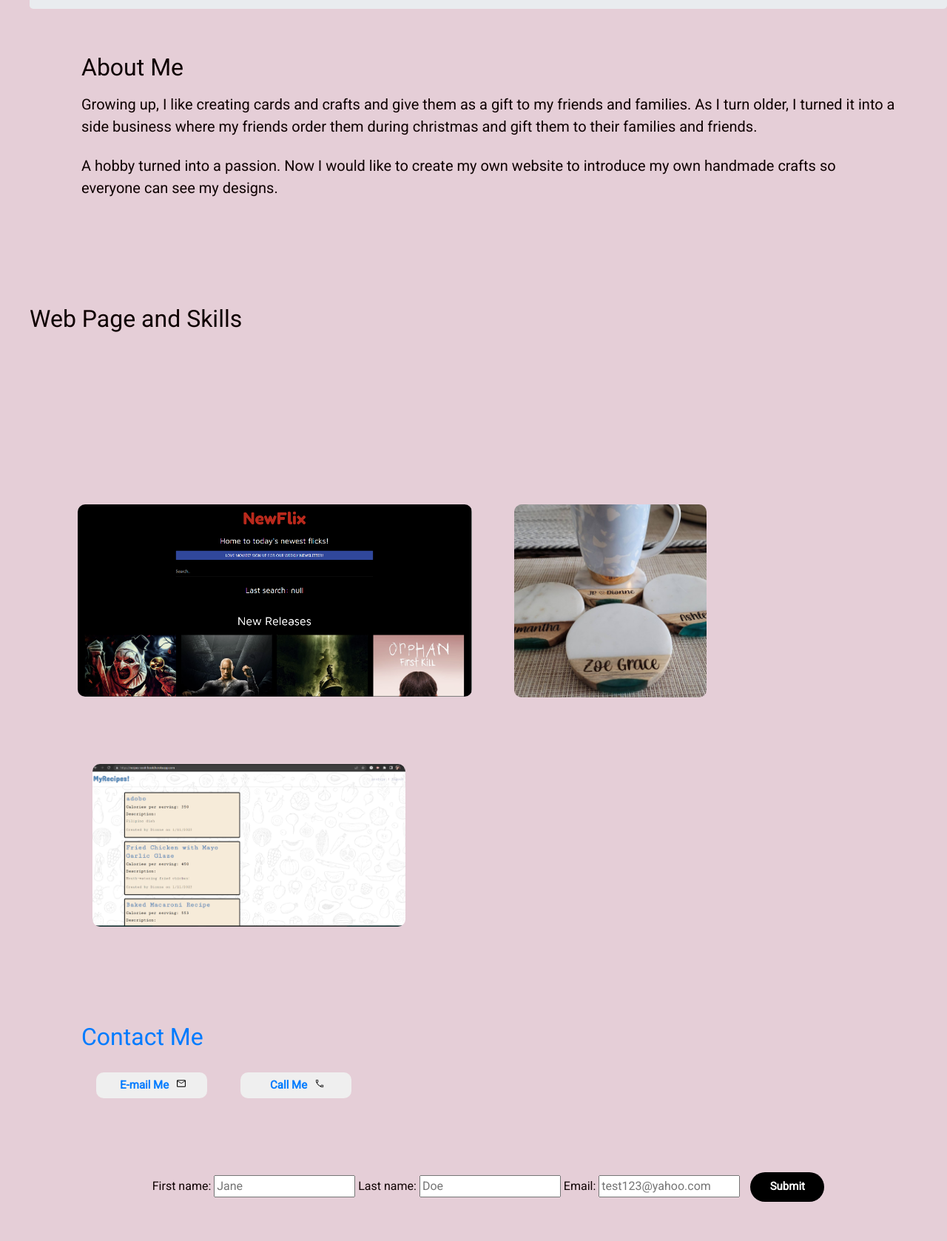
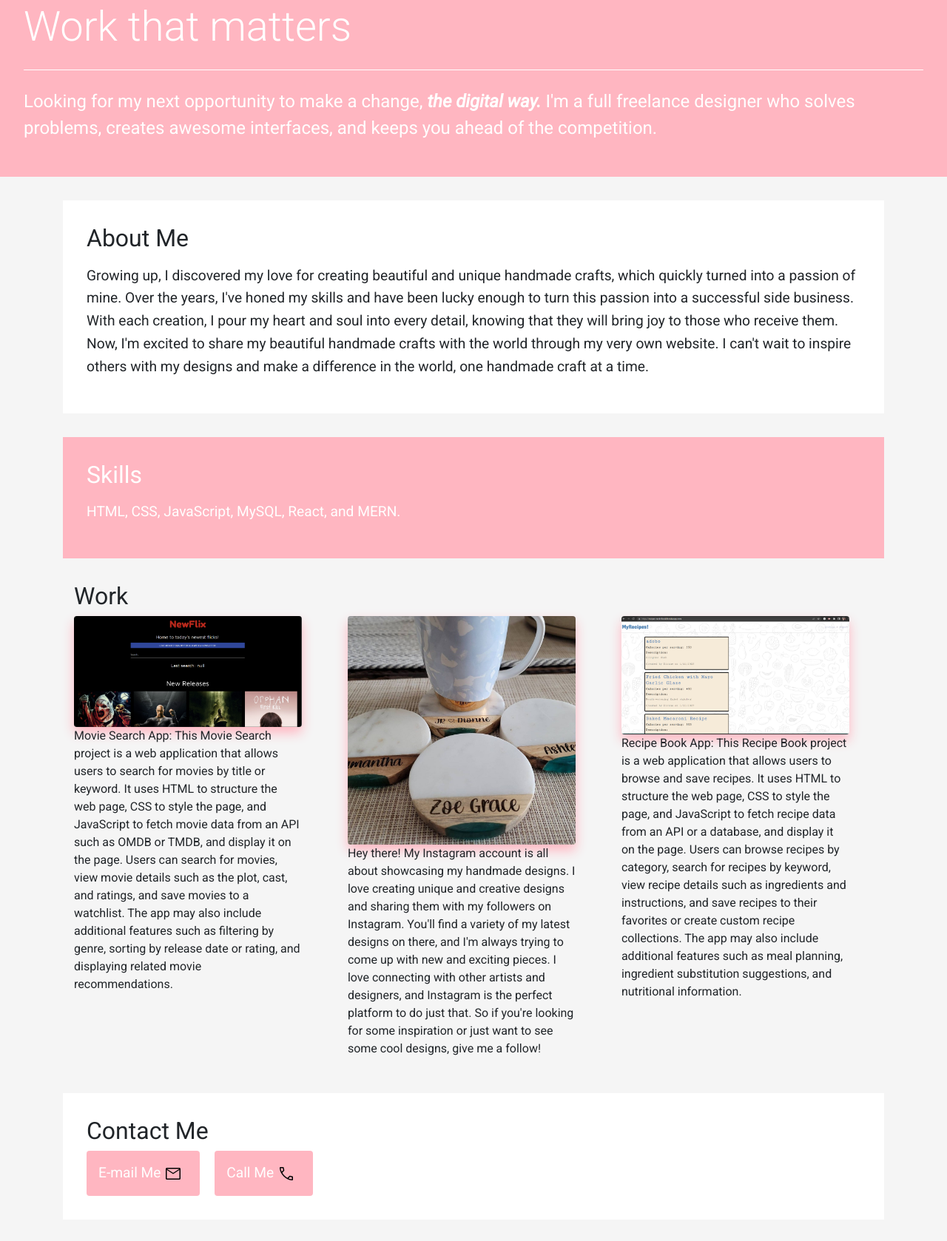
Before and after one commit to ZG4219/My-Portfolio, a plain HTML site: page index.html in a window 1280 px wide. Shown: the part 506-2184 px from the top of the page at 74% size. Drawn offline with nearby package versions, Linux system fonts and the light colour scheme; a script that the page names is missing; a web font is replaced by a local one.

Commit message:
redesign my web

```diff
--- a/index.html
+++ b/index.html
@@ -2,8 +2,7 @@
 <html lang="en">
 <head>
   <meta charset="UTF-8">
-    <meta http-equiv="X-UA-Compatible" content="IE=edge">
-    <meta name="viewport" content="width=device-width, initial-scale=1.0">
+  <meta name="viewport" content="width=device-width, initial-scale=1, shrink-to-fit=no">
   <title>About Me</title>
 
   <link rel="preconnect" href="https://fonts.googleapis.com">
@@ -15,97 +14,94 @@
 </head>
 <body class="body">
   <header class="header">
+    <div class="container-fluid">
+      <div class="row">
+        <div class="col-sm-12 col-md-4">
+          <img class="photo" src="images/Dionne.jpg" alt="Photo of me"/>
+        </div>
+        <div class="col-sm-12 col-md-8">
           <h1 class="name">Dionne Angeles</h1>
-
           <div class="navbar">
             <a href="#About-Me">About Me</a>
             <a href="#Skills">Skills</a>
-            <a href="#Contact-Me">Contact Me<a>
+            <a href="#Work">Work</a>
+            <a href="#Contact-Me">Contact Me</a>
           </div>
-
-        <img class="photo" src="images/Dionne.jpg" alt="Photo of me"/>
+        </div>
+      </div>
+    </div>
   </header>
 
   <main>
     <div class="jumbotron">
       <h1 class="display-4">Work that matters</h1>
-
       <hr class="my-4">
       <p>Looking for my next opportunity to make a change,<b> <em>the digital way.</em> </b> I'm a full freelance designer who solves problems, creates awesome interfaces, and keeps you ahead of the competition.</p>
-
     </div>
   </main>
 
-        <div class="About-Me" About Me>
-            <h2 id="About-Me"> About Me </h2>
-                <p>Growing up, I like creating cards and crafts and give them as a gift to my friends and families. As I turn older, I turned it into a side business where my friends order them during christmas and gift them to their families and friends.</p>
-                <p>A hobby turned into a passion. Now I would like to create my own website to introduce my own handmade crafts so everyone can see my designs. </p>
+  <div class="container">
+    <div class="About-Me" id="About-Me">
+      <h2>About Me</h2>
+      <p>Growing up, I discovered my love for creating beautiful and unique handmade crafts, which quickly turned into a passion of mine. Over the years, I've honed my skills and have been lucky enough to turn this passion into a successful side business. With each creation, I pour my heart and soul into every detail, knowing that they will bring joy to those who receive them. Now, I'm excited to share my beautiful handmade crafts with the world through my very own website. I can't wait to inspire others with my designs and make a difference in the world, one handmade craft at a time.</p>
     </div>
 
-    <div class="Skills" Skills>
-            <h2 id="Skills">Web Page and Skills</h2>
+    <div class="Skills" id="Skills">
+      <h2>Skills</h2>
+      <p> HTML, CSS, JavaScript, MySQL, React, and MERN. </p>
     </div>
 
-    <div class="container">
+    <div class="container" id="Work">
+      <h2>Work</h2>
       <div class="row">
-          <div class="col-sm">
+        <div class="col-sm-12 col-lg-4">
           <a href="https://zg4219.github.io/movie-selector/"><img src="images/Screenshot_20221101_050440.png" alt="Screenshot of the movie application" class="movieapp" id="newflix"></a>
+          <p>Movie Search App: This Movie Search project is a web application that allows users to search for movies by title or keyword. It uses HTML to structure the web page, CSS to style the page, and JavaScript to fetch movie data from an API such as OMDB or TMDB, and display it on the page. Users can search for movies, view movie details such as the plot, cast, and ratings, and save movies to a watchlist. The app may also include additional features such as filtering by genre, sorting by release date or rating, and displaying related movie recommendations.</p>
         </div>
-          <div class="col-sm">
-            <a href="https://www.instagram.com/p/COHDM32FBT_/?igshid=YmMyMTA2M2Y="><img src="images/SmartSelect_20221101_230510_Instagram.jpg" alt="IG photo of engraved coasters" class="IGphoto"/>
+        <div class="col-sm-12 col-lg-4">
+          <a href="https://www.instagram.com/p/COHDM32FBT_/?igshid=YmMyMTA2M2Y="><img src="images/SmartSelect_20221101_230510_Instagram.jpg" alt="IG photo of engraved coasters" class="IGphoto"/></a>
+          <p>Hey there! My Instagram account is all about showcasing my handmade designs. I love creating unique and creative designs and sharing them with my followers on Instagram. You'll find a variety of my latest designs on there, and I'm always trying to come up with new and exciting pieces. I love connecting with other artists and designers, and Instagram is the perfect platform to do just that. So if you're looking for some inspiration or just want to see some cool designs, give me a follow!</p>
         </div>
-          <div class="col-sm">
-            <a href="https://recipes-cook-book.herokuapp.com/"><img src="images/Screenshot_20230110_102849.png" alt="Screenshot Recipe book website" class="recipe_book"/>
+        <div class="col-sm-12 col-lg-4">
+          <a href="https://recipes-cook-book.herokuapp.com/"><img src="images/Screenshot_20230110_102849.png" alt="Screenshot Recipe book website" class="recipe_book"/></a>
+          <p>Recipe Book App: This Recipe Book project is a web application that allows users to browse and save recipes. It uses HTML to structure the web page, CSS to style the page, and JavaScript to fetch recipe data from an API or a database, and display it on the page. Users can browse recipes by category, search for recipes by keyword, view recipe details such as ingredients and instructions, and save recipes to their favorites or create custom recipe collections. The app may also include additional features such as meal planning, ingredient substitution suggestions, and nutritional information.</p>
         </div>
       </div>
     </div>
-        <section class="Contact-Me" Contact Me>
 
-            <h2 id="Contact-Me">Contact Me</h2>
-
+    <section class="Contact-Me" id="Contact-Me">
+      <h2>Contact Me</h2>
       <button class="Email"><a href="mailto:jr8dionne@yahoo.com">E-mail Me</a>
-            <img class="Mail-icon" src="images/mail_FILL0_wght400_GRAD0_opsz48.png" alt="mail icon"></button>
+        <img class="Mail-icon" src="images/mail_FILL0_wght400_GRAD0_opsz48.png" alt="mail icon">
+      </button>
       <button class="Phone"><a href="tel:9164795129">Call Me</a>
-            <img  class="Call-icon" src="images/call_FILL0_wght400_GRAD0_opsz48.png" alt="call icon"></button>
-
+        <img  class="Call-icon" src="images/call_FILL0_wght400_GRAD0_opsz48.png" alt="call icon">
+      </button>
     </section>
 
     <footer class="footer">
-
       <form action="/info_url/" method="post">
-
         <label for="FirstName"> First name: </label>
         <input type="text"
                name="firstName"
                placeholder="Jane"
                required>
-
         <label for="LastName"> Last name: </label>
         <input type="text"
                name="LastName"
                placeholder="Doe"
                required>
-
         <label for="Email"> Email: </label>
         <input type="text"
                name="Email"
                placeholder="test123@yahoo.com"
                required>
+        <input class="Submit"type="submit" value="Submit">
+      </form>
+    </footer>
+  </div>
 
-                   <input class="Submit"type="submit" value="Submit">
-
-
-              </form>
-
-
-        </footer>
-
-
-
-
-
-
-
-
+  <script src="https://code.jquery.com/jquery-3.6.0.slim.min.js" integrity="sha384-DfXdz2htPH0lsSSs5nCTpuj/zy4C+OGpamoFVy38MVBnE+IbbVYUew+OrCXaRkfj" crossorigin="anonymous"></script>
+  <script src="https://cdn.jsdelivr.net/npm/bootstrap@4.6.2/dist/js/bootstrap.min.js" integrity="sha384-RgN5qx7GXZ/18aw+04/6Uxkt6U1e6zjewLm1GWtuX9pAPAzP+vumvZjM5W8Vx1/M" crossorigin="anonymous"></script>
 </body>
 </html>
--- a/portfolio.css
+++ b/portfolio.css
@@ -1,189 +1,225 @@
-
-.body {
-    background-color: rgb(229, 206, 215);
-    margin-left: 40px;
-    color: rgb(15, 2, 2);
-    font-family: roboto;
+/* Body Styles */
+body {
+    background-color: #f5f5f5;
+    font-family: "Roboto", sans-serif;
+    font-size: 1rem;
+    line-height: 1.5;
   }
 
+  /* Header Styles */
   .header {
+    background-color: #fff;
+    margin-bottom: 2rem;
+    padding: 1rem;
+  }
+
+  .name {
+    font-family: "Passions Conflict", cursive;
+    font-size: 9rem;
+    margin-top: 0;
+  }
+
+  .navbar {
     display: flex;
-    flex-direction: row;
-    justify-content: space-between;
-    margin-top: 25px;
+    flex-wrap: wrap;
+    gap: 1rem;
+    margin-top: 1rem;
+  }
+
+  .navbar a {
+    color: #343a40;
+    font-size: 1.2rem;
+    text-decoration: none;
+    transition: all 0.3s ease;
+  }
+
+  .navbar a:hover {
+    color: purple;
+  }
+
+  .photo {
+    border-radius: 50%;
+    height: auto;
+    max-width: 100%;
+  }
+
+  /* Main Styles */
+  .jumbotron {
+    background-color: lightpink;
+    border-radius: 0;
+    color: #fff;
+    padding: 2rem;
+  }
+
+  .jumbotron h1 {
+    font-size: 3.5rem;
+    margin-bottom: 1rem;
+  }
+
+  .jumbotron hr {
+    border-color: #fff;
+    margin-top: 1rem;
+    margin-bottom: 1rem;
+  }
+
+  .jumbotron p {
+    font-size: 1.5rem;
+  }
+
+  /* About Me Styles */
+  .About-Me {
+    background-color: #fff;
+    margin-bottom: 2rem;
+    padding: 2rem;
+  }
+
+  .About-Me h2 {
+    font-size: 2rem;
+    margin-bottom: 1rem;
+  }
+
+  .About-Me p {
+    font-size: 1.2rem;
+    line-height: 1.6;
+  }
+
+  /* Skills Styles */
+  .Skills {
+    background-color: lightpink;
+    color: #fff;
+    margin-bottom: 2rem;
+    padding: 2rem;
+    font-size: 1.2rem;
 
   }
 
-.name {
-    display: inline-flex;
-    font-style: bold;
-    font-family: Roboto;
+  .Skills h2 {
+    font-size: 2rem;
+    margin-bottom: 1rem;
+  }
+
+  /* Work Styles */
+  .container {
+    margin-bottom: 2rem;
+  }
+
+  .row {
+    display: flex;
+    flex-wrap: wrap;
+    gap: 2rem;
+  }
+
+  .col-sm-12 {
+    flex: 1;
+  }
+
+  .col-lg-4 {
+    flex: 0 0 calc(33.33% - 2rem);
+  }
+
+  .movieapp {
+    border-radius: 0.25rem;
+    box-shadow: 0 0.5rem 1rem lightpink;
+    display: block;
+    height: auto;
+    max-width: 100%;
 
   }
 
-.photo {
-    width: 150PX;
-    border-radius: 75px;
-    border: solid;
-    margin-top: 25px;
-    margin-right: 50px;
-    object-fit: contain;
-    cursor: pointer;
-
-}
-.photo:hover {
-    width: 300px;
-}
-
-.name {
-    font-size: 50px;
-    margin-top: 0;
-    padding-top: 20px;
-    padding-left: 30px;
-    width: 400px;
-
-}
-.navbar {
-    display: flex;
-    flex-direction: row;
-    flex-shrink: 0;
-    justify-content: space-between;
-    font-size: 20px;
-    font-family: arial;
-    width: 400px;
-    cursor: pointer;
-    padding-right: 20px;
-    padding-top: 20px;
-    margin-right: 50px;
-    vertical-align: top;
-
-}
-
-.About-Me {
-    display: flex;
-    flex-wrap: wrap;
-    margin: 50px 50px 50px 50px;
-    padding: 10px 20px 20px 20px;
-    font-size: 20px;
-    height: 250px;
-
-}
-
-
-.Skills {
-    display: inline-block;
-    font-size: 20px;
-    height: 250px;
-    margin: 50px 0 0 0;
-
-    justify-items: center;
-    padding-bottom: 20px;
-
-
-}
-#newflix {
-    margin-top: 20px;
-    height: 260px;
-    cursor: pointer;
-    border-radius: 10px;
-}
-
   .IGphoto {
-    display: flex;
-    width: 300px;
-    border-radius: 30px;
-    margin-bottom: 50px;
-    padding: 20px;
+    border-radius: 0.25rem;
+    box-shadow: 0 0.5rem 1rem lightpink;
+    display: block;
+    height: auto;
+    max-width: 100%;
   }
 
   .recipe_book {
-    display: flex;
-    height: 260px;
-    border-radius: 30px;
-    margin-bottom: 50px;
-    padding: 20px;
-
+    border-radius: 0.25rem;
+    box-shadow: 0 0.5rem 1rem lightpink;
+    display: block;
+    height: auto;
+    max-width: 100%;
   }
 
-.skills-1 {
-    font-size: 20px;
-
+  /* Contact Me Styles */
+  .Contact-Me {
+    background-color: #fff;
+    margin-bottom: 2rem;
+    padding: 2rem;
   }
 
-.Contact-Me {
-    font-size: 20px;
-    margin: 50px 50px 50px 50px;
-    padding: 10px 20px 20px 20px;
-    text-decoration-style: none;
+  .Contact-Me
+  /* Contact Me Styles */
+.Contact-Me h2 {
+    font-size: 2rem;
+    margin-bottom: 1rem;
     }
 
-.Email, .Phone {
-    width: 150px;
-    height: 35px;
-    padding: 4px 4px 4px 8px;
-    margin-top: 20px;
-    margin-left: 20px;
-    margin-right: 20px;
+    .Email,
+    .Phone {
+    background-color: lightpink;
+    border: none;
+    border-radius: 0.25rem;
+    color: #fff;
     cursor: pointer;
-    border: none;
-    font-size: 15px;
-    font-weight: bold;
-    border-radius: 10px;
+    font-size: 1.2rem;
+    margin-right: 1rem;
+    padding: 1rem;
+    transition: all 0.3s ease;
     }
 
-.Email:hover {
-    background-color: salmon;
-    color: white;
-
+    .Email:hover,
+    .Phone:hover {
+    background-color: purple;
     }
 
-.Phone:hover {
-    background-color: salmon;
-    color: white;
-
+    .Email a,
+    .Phone a {
+    color: #fff;
+    text-decoration: none;
     }
 
     .Mail-icon,
     .Call-icon {
-    width: 20px;
-    padding-left: 6px;
-    padding-bottom: 6px;
-    vertical-align: middle;
-
+    height: 1.5rem;
+    margin-right: 0.5rem;
+    width: auto;
     }
 
+    /* Footer Styles */
     .footer {
-    display: flex;
-    flex-shrink: 0;
-    justify-content: center;
-    margin-bottom: 200px;
+    background-color: lightpink;
+    color: #fff;
+    padding: 2rem;
     }
 
-.Submit {
-    background-color: black;
-    color: white;
-    height: 40px;
-    width: 100px;
-    border: none;
-    border-radius: 20px;
-    cursor: pointer;
-    font-weight: bold;
-    font-size: 15px;
-    margin-top: 30px;
-    margin-bottom: 50px;
-    margin-left: 10px;
+    footer label {
+    display: block;
+    font-size: 1.2rem;
+    margin-bottom: 0.5rem;
     }
 
-.Submit:hover {
-    background-color: salmon;
-    color: white;
-    transition: 1ms;
+    footer input[type="text"] {
+    border: none;
+    border-radius: 0.25rem;
+    font-size: 1.2rem;
+    padding: 0.5rem;
+    width: 100%;
     }
 
-@media (max-width: 412px) {
-    .body {
-        background-color: cyan;
-        color: brown;
+    footer input[type="submit"] {
+    background-color: white;
+    border: none;
+    border-radius: 0.25rem;
+    color: lightpink;
+    cursor: pointer;
+    font-size: 1.2rem;
+    margin-top: 1rem;
+    padding: 1rem;
+    transition: all 0.3s ease;
+    }
 
+    footer input[type="submit"]:hover {
+    background-color: #dae4ef;
     }
-}
```
Lines whose indentation alone changed are shown as unchanged.
